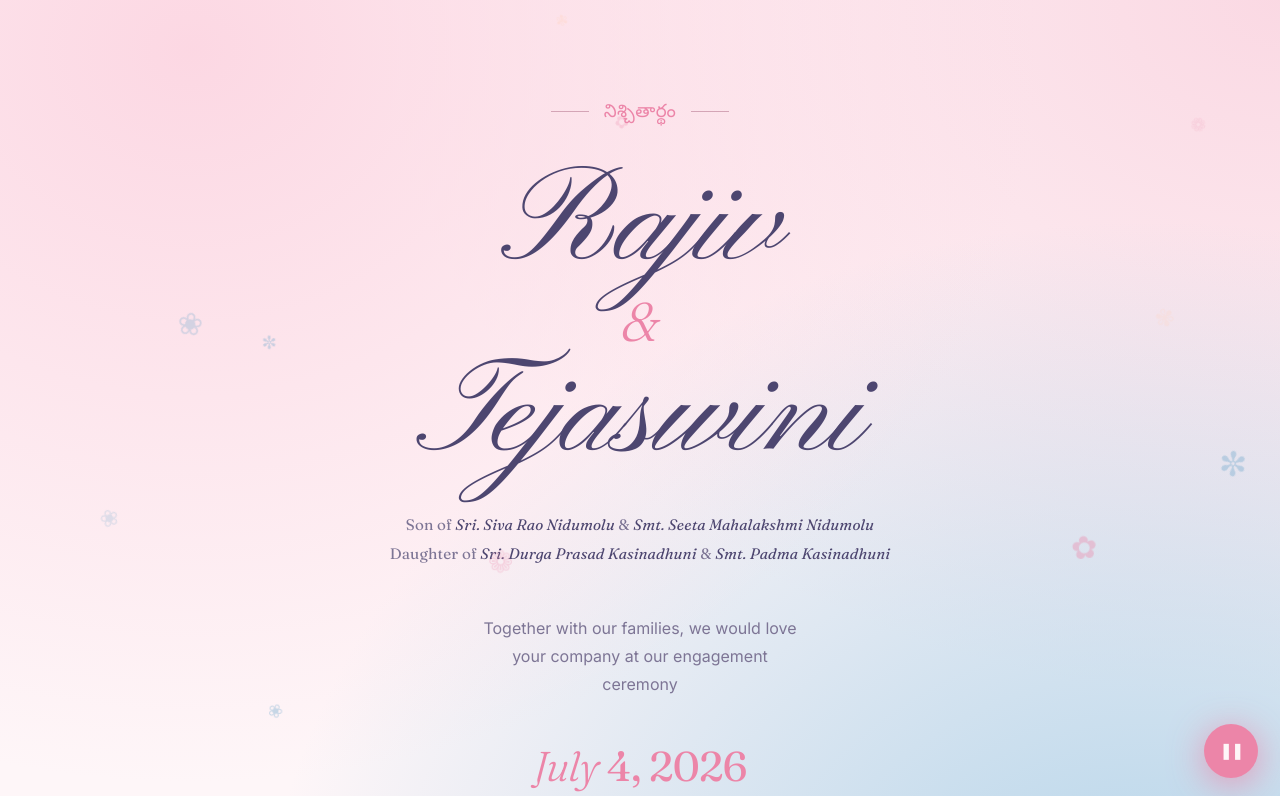
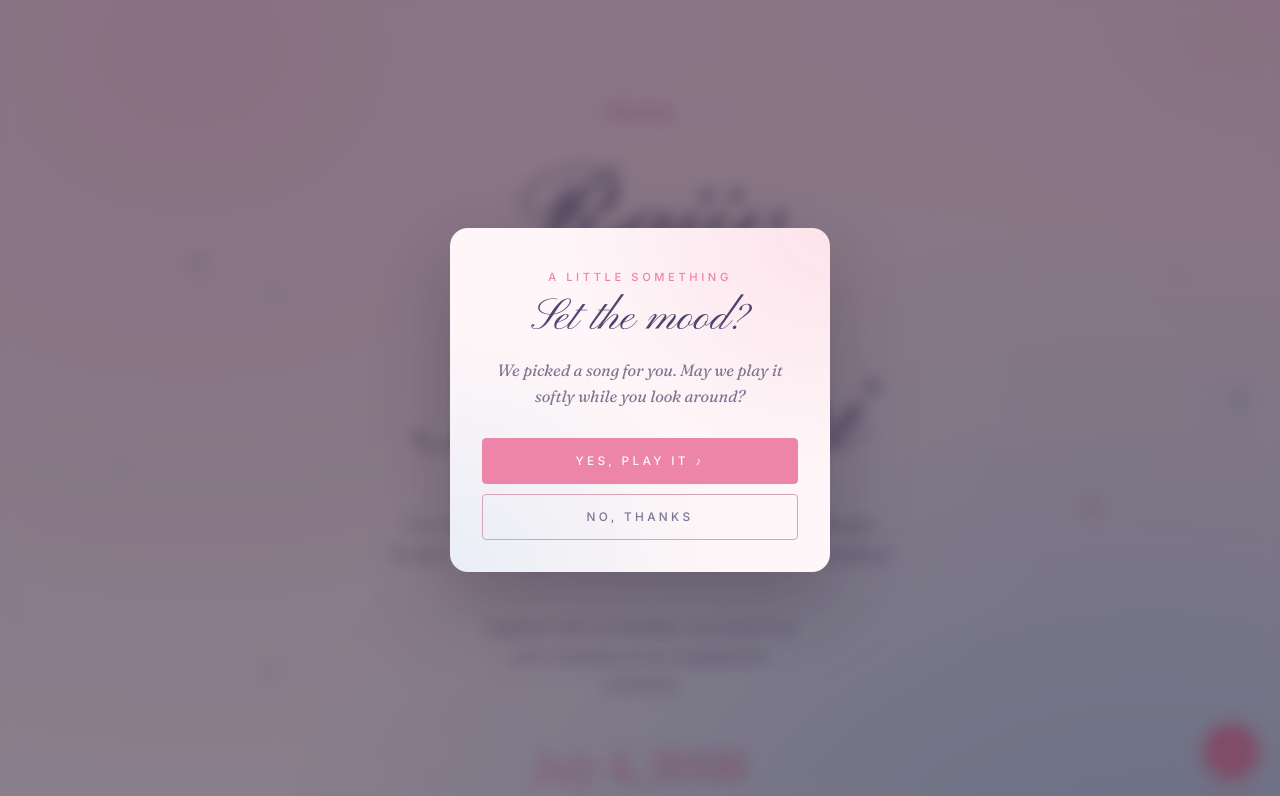
Before and after one commit to Tejaswini030/engagement, a plain HTML site: page index.html in a window 1280 px wide. Shown: the top 796 px of the page. Drawn offline with Linux system fonts and the light colour scheme; a web font is replaced by a local one.

Commit message:
Add music permission modal and tab-visibility auto-pause
- First-visit modal asks users before starting background music
- Choice (yes/no) saved in localStorage so prompt only shows once
- Audio auto-pauses when tab is hidden/minimized and resumes when visible
- Manual toggle button still available for opt-out anytime

```diff
--- a/index.html
+++ b/index.html
@@ -108,9 +108,21 @@
   <audio id="bg-audio" loop preload="auto">
     <source src="song.m4a" type="audio/mp4" />
   </audio>
-  <button id="music-toggle" type="button" aria-label="Pause music" title="Pause music">
-    <span class="music-icon">❚❚</span>
+  <button id="music-toggle" type="button" aria-label="Play music" title="Play music">
+    <span class="music-icon">♪</span>
   </button>
+
+  <div id="music-modal" class="modal" role="dialog" aria-labelledby="modal-title" aria-modal="true">
+    <div class="modal-card">
+      <p class="modal-eyebrow">A little something</p>
+      <h2 id="modal-title">Set the mood?</h2>
+      <p class="modal-body">We picked a song for you. May we play it softly while you look around?</p>
+      <div class="modal-buttons">
+        <button type="button" id="modal-yes" class="btn-primary">Yes, play it ♪</button>
+        <button type="button" id="modal-no" class="btn-secondary">No, thanks</button>
+      </div>
+    </div>
+  </div>
 
   <script src="script.js"></script>
 </body>
--- a/script.js
+++ b/script.js
@@ -38,12 +38,16 @@ form.addEventListener("submit", async (e) => {
   }
 });
 
-// Background music (default on; falls back to first user gesture if browser blocks autoplay)
+// Background music — opt-in modal on first visit, pause when tab hidden
 (function bgMusic() {
   const audio = document.getElementById("bg-audio");
   const btn = document.getElementById("music-toggle");
+  const modal = document.getElementById("music-modal");
+  const yesBtn = document.getElementById("modal-yes");
+  const noBtn = document.getElementById("modal-no");
   if (!audio || !btn) return;
   const icon = btn.querySelector(".music-icon");
+  const PREF_KEY = "music-pref";
   let userPaused = false;
 
   audio.volume = 0.55;
@@ -56,30 +60,59 @@ form.addEventListener("submit", async (e) => {
     btn.setAttribute("aria-label", label);
   }
 
-  function tryPlay() {
-    if (userPaused) return;
-    audio.play().then(() => setUI(true)).catch(() => setUI(false));
+  function play() {
+    userPaused = false;
+    return audio.play().then(() => setUI(true)).catch(() => setUI(false));
+  }
+  function pause() {
+    audio.pause();
+    setUI(false);
   }
 
-  tryPlay();
-
-  // Fallback: start on first user interaction if autoplay was blocked
+  // First-visit modal
+  const pref = localStorage.getItem(PREF_KEY);
+  if (modal && pref === null) {
+    setTimeout(() => modal.classList.add("open"), 1400);
+    yesBtn?.addEventListener("click", () => {
+      localStorage.setItem(PREF_KEY, "yes");
+      modal.classList.remove("open");
+      play();
+    });
+    noBtn?.addEventListener("click", () => {
+      localStorage.setItem(PREF_KEY, "no");
+      modal.classList.remove("open");
+    });
+  } else if (pref === "yes") {
+    play();
     const events = ["pointerdown", "keydown", "scroll", "touchstart"];
     const onFirstGesture = () => {
-    tryPlay();
+      if (audio.paused && !userPaused) play();
       events.forEach((ev) => document.removeEventListener(ev, onFirstGesture));
     };
     events.forEach((ev) => document.addEventListener(ev, onFirstGesture, { passive: true }));
+  }
 
+  // Manual toggle
   btn.addEventListener("click", (e) => {
     e.stopPropagation();
     if (audio.paused) {
-      userPaused = false;
-      audio.play().then(() => setUI(true)).catch(() => setUI(false));
+      localStorage.setItem(PREF_KEY, "yes");
+      play();
     } else {
       userPaused = true;
+      pause();
+    }
+  });
+
+  // Auto-pause on tab hidden / minimize, resume on focus
+  document.addEventListener("visibilitychange", () => {
+    if (document.hidden) {
+      if (!audio.paused) {
         audio.pause();
-      setUI(false);
+        btn.classList.remove("playing");
+      }
+    } else if (!userPaused && localStorage.getItem(PREF_KEY) === "yes") {
+      audio.play().then(() => setUI(true)).catch(() => {});
     }
   });
 })();
--- a/styles.css
+++ b/styles.css
@@ -375,6 +375,99 @@ footer p:first-child {
   line-height: 1;
 }
 
+/* MUSIC PERMISSION MODAL */
+.modal {
+  position: fixed;
+  inset: 0;
+  background: rgba(40, 28, 50, 0.55);
+  backdrop-filter: blur(8px);
+  -webkit-backdrop-filter: blur(8px);
+  display: flex;
+  align-items: center;
+  justify-content: center;
+  z-index: 500;
+  padding: 1.5rem;
+  visibility: hidden;
+  opacity: 0;
+  pointer-events: none;
+  transition: opacity 0.45s ease, visibility 0.45s;
+}
+.modal.open {
+  visibility: visible;
+  opacity: 1;
+  pointer-events: auto;
+}
+.modal-card {
+  background: var(--bg);
+  border-radius: 18px;
+  padding: 2.5rem 2rem 2rem;
+  max-width: 380px;
+  width: 100%;
+  text-align: center;
+  box-shadow: 0 30px 80px rgba(40, 30, 50, 0.3);
+  transform: translateY(24px) scale(0.94);
+  transition: transform 0.55s cubic-bezier(0.22, 1, 0.36, 1);
+  background-image:
+    radial-gradient(ellipse at top right, rgba(252, 214, 226, 0.6), transparent 50%),
+    radial-gradient(ellipse at bottom left, rgba(212, 230, 244, 0.5), transparent 50%);
+}
+.modal.open .modal-card { transform: translateY(0) scale(1); }
+.modal-eyebrow {
+  font-size: 0.7rem;
+  letter-spacing: 0.32em;
+  text-transform: uppercase;
+  color: var(--accent);
+  font-weight: 500;
+  margin-bottom: 0.6rem;
+}
+.modal h2 {
+  font-family: 'Pinyon Script', 'Fraunces', serif;
+  font-size: 2.8rem;
+  color: var(--ink);
+  font-weight: 400;
+  line-height: 1;
+  margin-bottom: 1rem;
+  font-style: normal;
+}
+.modal-body {
+  font-family: 'Fraunces', serif;
+  font-style: italic;
+  font-size: 1.02rem;
+  color: var(--ink-soft);
+  line-height: 1.6;
+  margin-bottom: 1.8rem;
+  font-weight: 400;
+}
+.modal-buttons {
+  display: flex;
+  flex-direction: column;
+  gap: 0.6rem;
+}
+.btn-primary, .btn-secondary {
+  font-family: 'Inter', sans-serif;
+  font-size: 0.74rem;
+  letter-spacing: 0.28em;
+  text-transform: uppercase;
+  padding: 0.95rem 1.5rem;
+  border-radius: 4px;
+  cursor: pointer;
+  border: 1px solid transparent;
+  font-weight: 500;
+  transition: all 0.25s;
+}
+.btn-primary {
+  background: var(--accent);
+  color: var(--bg);
+  border-color: var(--accent);
+}
+.btn-primary:hover { background: var(--blue-deep); border-color: var(--blue-deep); transform: translateY(-1px); }
+.btn-secondary {
+  background: transparent;
+  color: var(--ink-soft);
+  border-color: var(--mute);
+}
+.btn-secondary:hover { color: var(--ink); border-color: var(--ink); }
+
 /* MUSIC TOGGLE */
 #music-toggle {
   position: fixed;
```
Lines whose indentation alone changed are shown as unchanged.
